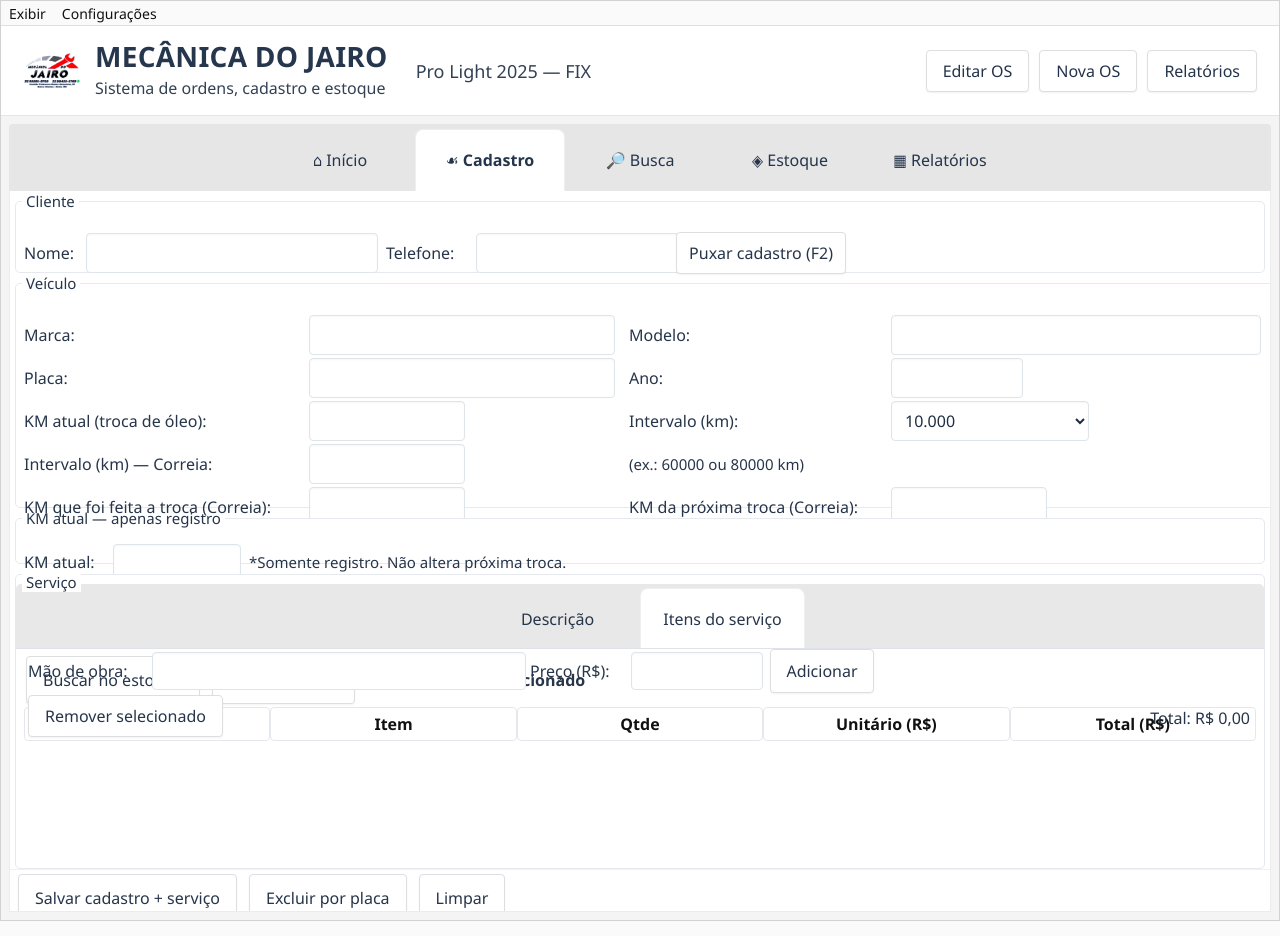
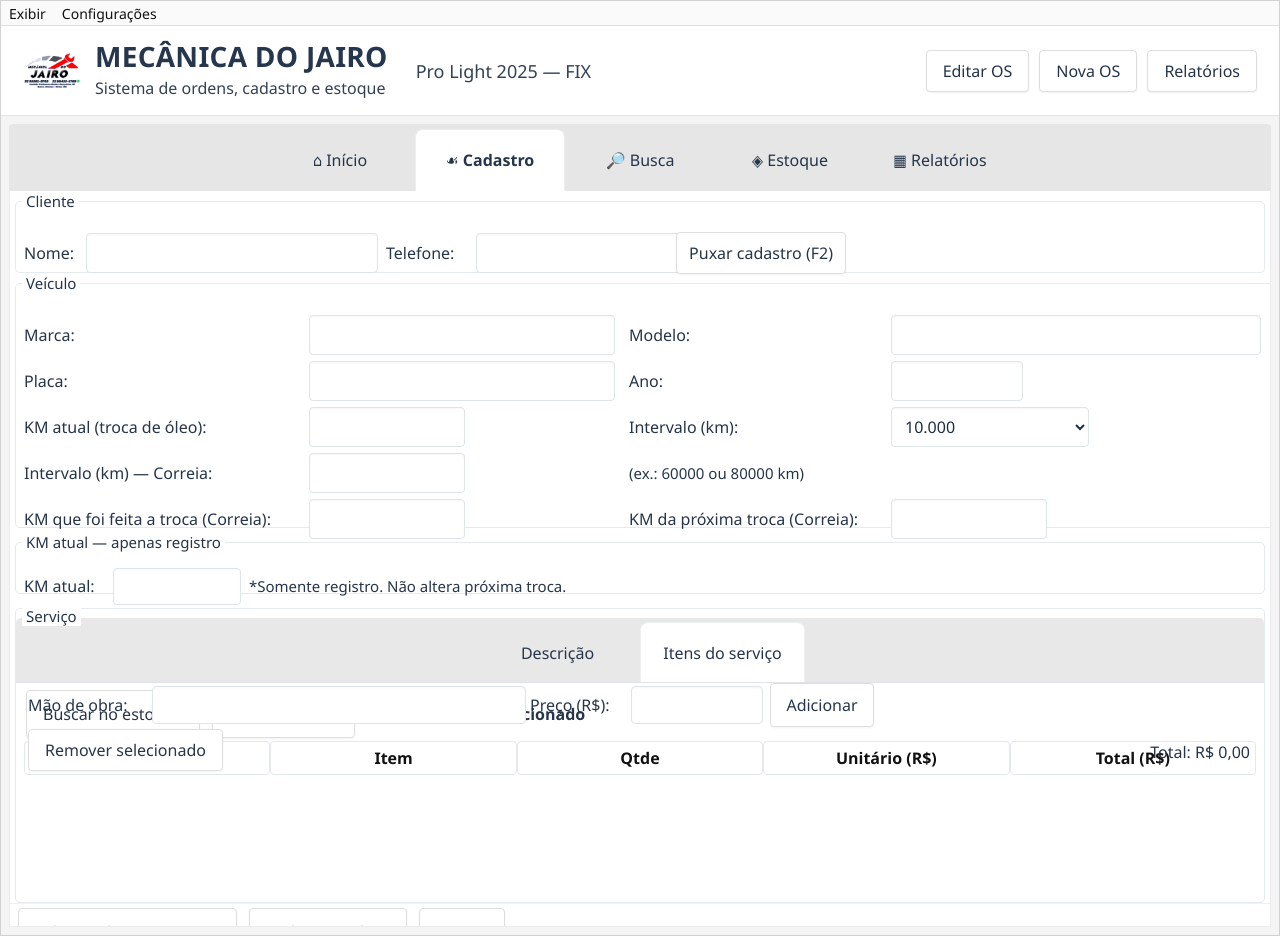
Before and after one commit to sketchJayJay/Mec-nica-do-Jairo, a Flask app: page /nova in a window 1280 px wide. Run offline with Flask 3, Linux system fonts and the light colour scheme; lists and menus that the app fills with data are empty.

Commit message:
Add files via upload

```diff
--- a/app.py
+++ b/app.py
@@ -1,3 +1,4 @@
+# CADASTRO_ANTIGO_REAL_AJUSTE_ALINHAMENTO_20260831
 # CADASTRO_ANTIGO_REAL_SEM_IMAGEM_20260831
 # -*- coding: utf-8 -*-
 import os
--- a/templates/form_os.html
+++ b/templates/form_os.html
@@ -1,11 +1,15 @@
 {% extends 'base.html' %}
 {% block content %}
 <style>
-/* CADASTRO_ANTIGO_REAL_SEM_IMAGEM_20260831
+/* CADASTRO_ANTIGO_REAL_AJUSTE_ALINHAMENTO_20260831
+   derivado de SEM_IMAGEM
+   e ajuste fino de alinhamento
+
+   original marker: CADASTRO_ANTIGO_REAL_SEM_IMAGEM_20260831
    Tela refeita em HTML/CSS real. Não usa print de fundo. Os cliques ficam nos campos de verdade. */
-.work-page{padding:0!important;background:#fff!important;overflow:hidden!important;}
+.work-page{padding:0!important;background:#fff!important;overflow:auto!important;}
 .page.work-page{min-height:calc(100vh - 191px)!important;}
-.jairo-old-real-form{height:calc(100vh - 191px);min-height:720px;display:flex;flex-direction:column;margin:0;padding:0;background:#fff;color:#26354a;font-family:"Segoe UI",Tahoma,Arial,sans-serif;font-size:16px;overflow:hidden;}
+.jairo-old-real-form{height:calc(100vh - 191px);min-height:735px;display:flex;flex-direction:column;margin:0;padding:0;background:#fff;color:#26354a;font-family:"Segoe UI",Tahoma,Arial,sans-serif;font-size:16px;overflow:hidden;}
 .jairo-old-real-form *{box-sizing:border-box;}
 .jairo-old-real-form button,.jairo-old-real-form input,.jairo-old-real-form select,.jairo-old-real-form textarea{font-family:"Segoe UI",Tahoma,Arial,sans-serif;font-size:16px;color:#1f2d40;}
 .jairo-old-real-form input,.jairo-old-real-form select{height:40px;border:1px solid #dfe4e8;border-radius:4px;background:#fff;box-shadow:inset 0 1px 2px rgba(0,0,0,.035);padding:5px 9px;outline:none;}
@@ -28,8 +32,8 @@
 .jairo-old-real-form .hidden-helper{display:none!important;}
 .jairo-old-real-form #clienteResultados{position:absolute;left:8px;right:8px;top:116px;z-index:50;background:#fff;border-radius:4px;max-height:190px;overflow:auto;}
 /* Veículo */
-.jairo-old-real-form .fs-veiculo{height:235px;flex:0 0 235px;}
-.jairo-old-real-form .vehicle-grid{display:grid;grid-template-columns:585px 640px 1fr;grid-template-rows:43px 43px 43px 43px 43px 28px;align-items:center;column-gap:20px;row-gap:0;}
+.jairo-old-real-form .fs-veiculo{height:255px;flex:0 0 255px;padding-bottom:10px;}
+.jairo-old-real-form .vehicle-grid{display:grid;grid-template-columns:585px 640px 1fr;grid-template-rows:44px 44px 44px 44px 44px 32px;align-items:center;column-gap:20px;row-gap:2px;}
 .jairo-old-real-form .vehicle-left{grid-template-columns:278px 306px;}
 .jairo-old-real-form .vehicle-right{grid-template-columns:255px 370px;}
 .jairo-old-real-form .marca-line{grid-column:1;grid-row:1;}
@@ -43,15 +47,15 @@
 .jairo-old-real-form .hint-correia{grid-column:2;grid-row:4;font-size:15px;color:#26354a;align-self:center;}
 .jairo-old-real-form .correia-feita-line{grid-column:1;grid-row:5;grid-template-columns:278px 156px;}
 .jairo-old-real-form .correia-proxima-line{grid-column:2;grid-row:5;grid-template-columns:255px 156px;}
-.jairo-old-real-form .proxima-line{grid-column:1/3;grid-row:6;font-size:16px;font-weight:500;color:#26354a;align-self:start;}
+.jairo-old-real-form .proxima-line{grid-column:1/3;grid-row:6;font-size:16px;font-weight:500;color:#26354a;align-self:center;padding-top:2px;}
 /* KM apenas registro */
-.jairo-old-real-form .fs-km{height:56px;flex:0 0 56px;padding-top:18px;}
+.jairo-old-real-form .fs-km{margin-top:4px;height:62px;flex:0 0 62px;padding-top:18px;}
 .jairo-old-real-form .km-row{display:flex;align-items:center;gap:8px;height:32px;}
 .jairo-old-real-form .km-reg{display:grid;grid-template-columns:82px 128px;align-items:center;column-gap:7px;}
 .jairo-old-real-form .km-reg input{height:34px;}
 .jairo-old-real-form .km-note{font-size:15px;color:#26354a;}
 /* Serviço */
-.jairo-old-real-form .fs-servico{flex:1 1 auto;min-height:305px;padding:0 8px 7px;overflow:hidden;}
+.jairo-old-real-form .fs-servico{margin-top:4px;flex:1 1 auto;min-height:305px;padding:0 8px 7px;overflow:hidden;}
 .jairo-old-real-form .fs-servico legend{position:relative;top:8px;z-index:2;background:#fff;}
 .jairo-old-real-form .service-tabs{height:65px;margin:0 -8px;background:#e8e8e8;border-bottom:1px solid #dfe2e6;display:flex;align-items:flex-end;justify-content:center;}
 .jairo-old-real-form .service-tabs button{height:60px;width:165px;border:1px solid transparent;border-bottom:0;border-radius:8px 8px 0 0;background:transparent;color:#26354a;cursor:pointer;}
```
